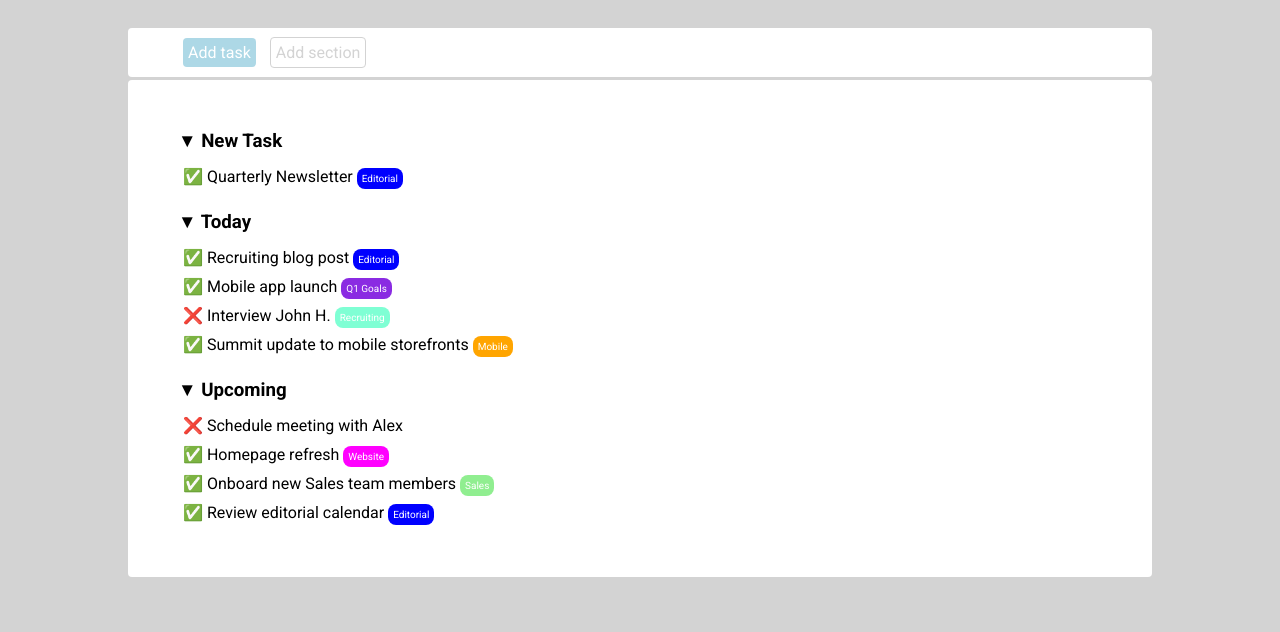
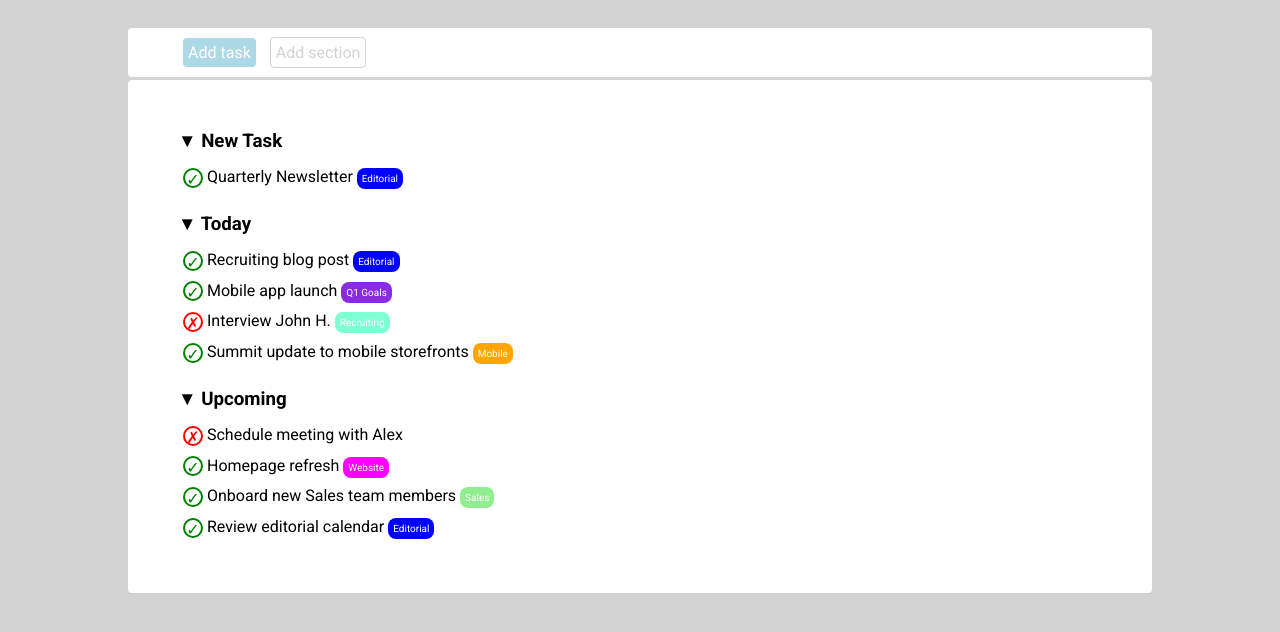
Before and after one commit to DomenicoDeSalvo/html-css-toboolist, a plain HTML site: page index.html in a window 1280 px wide. Shown: the part 102-734 px from the top of the page. Drawn offline with Linux system fonts and the light colour scheme.

Commit message:
EDIT- checkmars and crosses modified

```diff
--- a/css/style.css
+++ b/css/style.css
@@ -91,7 +91,30 @@ header{
     color: white;
     font-size: 10px;
     padding: 5px;
+}
 
+.task-completed{
+    color: green;
+    display: inline-block;
+    width: 20px;
+    height: 20px;
+    border: 2px green solid;
+    border-radius: 50%;
+    text-align: center;
+    line-height: 20px;
+    vertical-align: middle;
+}
+
+.task-failed{
+    color: red;
+    display: inline-block;
+    width: 20px;
+    height: 20px;
+    border: 2px red solid;
+    border-radius: 50%;
+    text-align: center;
+    line-height: 20px;
+    vertical-align: middle;
 }
 
 .type-editorial{
--- a/index.html
+++ b/index.html
@@ -38,26 +38,26 @@
                         <h3 class="task-header">&#9660 New Task</h3>
                         <ul class="task-list">
                             <li>
-                                &#9989 Quarterly Newsletter <span class="task-type type-editorial">Editorial</span>
+                                <span class="task-completed">&checkmark;</span> Quarterly Newsletter <span class="task-type type-editorial">Editorial</span>
                             </li>
                         </ul>
 
                         <!-- Today -->
                         <h3 class="task-header">&#9660 Today</h3>
                         <ul class="task-list">
-                            <li>&#9989 Recruiting blog post <span class="task-type type-editorial">Editorial</span></li>
-                            <li>&#9989 Mobile app launch <span class="task-type type-q1goals">Q1 Goals</span></li>
-                            <li>&#10060 Interview John H. <span class="task-type type-recruiting">Recruiting</span></li>
-                            <li>&#9989 Summit update to mobile storefronts <span class="task-type type-mobile">Mobile</span></li>
+                            <li><span class="task-completed">&checkmark;</span> Recruiting blog post <span class="task-type type-editorial">Editorial</span></li>
+                            <li><span class="task-completed">&checkmark;</span> Mobile app launch <span class="task-type type-q1goals">Q1 Goals</span></li>
+                            <li><span class="task-failed">&cross;</span> Interview John H. <span class="task-type type-recruiting">Recruiting</span></li>
+                            <li><span class="task-completed">&checkmark;</span> Summit update to mobile storefronts <span class="task-type type-mobile">Mobile</span></li>
                         </ul>
 
                         <!-- Upcoming -->
                         <h3 class="task-header">&#9660 Upcoming</h3>
                         <ul class="task-list">
-                            <li>&#10060 Schedule meeting with Alex</li>
-                            <li>&#9989 Homepage refresh <span class="task-type type-website">Website</span></li>
-                            <li>&#9989 Onboard new Sales team members <span class="task-type type-sales">Sales</span></li>
-                            <li>&#9989 Review editorial calendar <span class="task-type type-editorial">Editorial</span></li>
+                            <li><span class="task-failed">&cross;</span> Schedule meeting with Alex</li>
+                            <li><span class="task-completed">&checkmark;</span> Homepage refresh <span class="task-type type-website">Website</span></li>
+                            <li><span class="task-completed">&checkmark;</span> Onboard new Sales team members <span class="task-type type-sales">Sales</span></li>
+                            <li><span class="task-completed">&checkmark;</span> Review editorial calendar <span class="task-type type-editorial">Editorial</span></li>
                         </ul>
                     </div>
                 </div>
```
